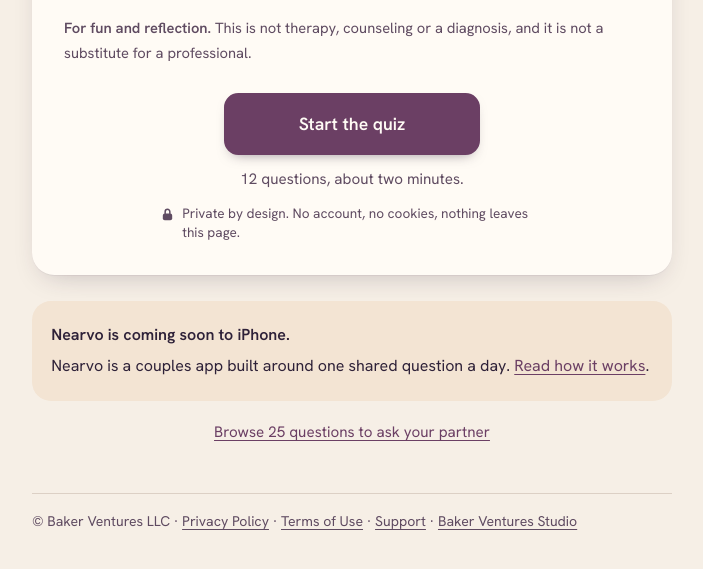
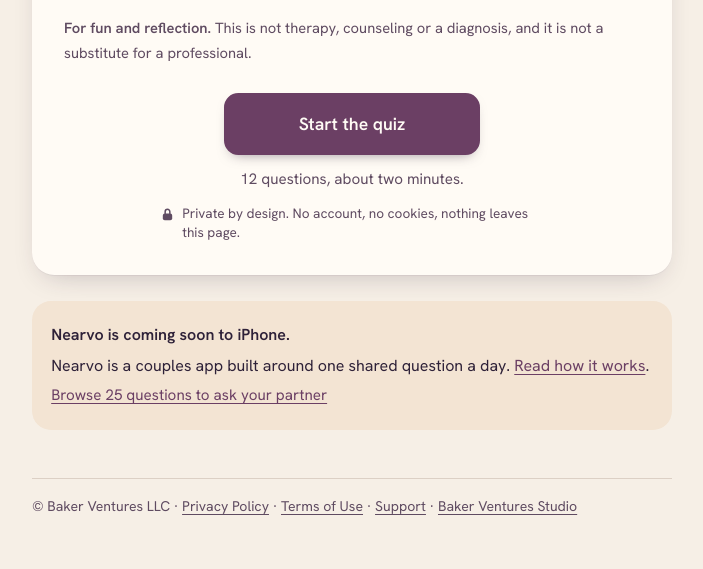
Before and after one commit to BakerVentures/bakerventures-site, a plain HTML site: page nearvo/quiz/index.html in a window 1280 px wide. Shown: the part 648-1217 px from the top of the page, without its empty margins (288-991 px from the left). Drawn offline with Linux system fonts and the light colour scheme.

Commit message:
Quiz: questions link lives in the CTA block, roomier question-group bands
Co-Authored-By: Claude Sonnet 5.5 <noreply@anthropic.com>

```diff
--- a/nearvo/quiz/index.html
+++ b/nearvo/quiz/index.html
@@ -85,8 +85,8 @@
 <p><strong>Keep the conversation going with Nearvo.</strong></p>
 <p><a class="btn" href="/nearvo/">Get Nearvo for iPhone</a></p>
 </div>
+<p class="more"><a href="/nearvo/questions/">Browse 25 questions to ask your partner</a></p>
 </section>
-<p class="more"><a href="/nearvo/questions/">Browse 25 questions to ask your partner</a></p>
 </main>
 <footer>&copy; Baker Ventures LLC &middot; <a href="/nearvo/privacy/">Privacy Policy</a> &middot; <a href="/nearvo/terms/">Terms of Use</a> &middot; <a href="/nearvo/support/">Support</a> &middot; <a href="/">Baker Ventures Studio</a></footer>
 </div>
--- a/nearvo/quiz/quiz.css
+++ b/nearvo/quiz/quiz.css
@@ -95,7 +95,7 @@ footer a{color:var(--muted)}
 .skip{position:absolute;left:1rem;top:-4rem;z-index:10;background:var(--accent);color:var(--accent-fg);padding:.6rem 1rem;border-radius:.6rem;font-weight:600;text-decoration:none}
 .skip:focus{top:.75rem}
 main:focus{outline:none}
-.more{margin:1.2rem 0 0;text-align:center;font-size:.95rem}
+.more{margin:.9rem 0 0;font-size:.95rem}
 nav.nav a{display:inline-block;min-height:2.75rem;line-height:2.75rem}
 .qgroup{margin-top:1.2rem}
 .qgroup .essence{margin-bottom:.6rem}
@@ -105,4 +105,4 @@ ol.qs li::before{content:counter(q);position:absolute;left:.9rem;top:.85rem;widt
 .jump ul{list-style:none;margin:1rem 0 0;padding:0;display:flex;flex-wrap:wrap;gap:.5rem}
 .jump a{display:inline-flex;align-items:center;min-height:2.75rem;padding:.2rem .9rem;border-radius:2rem;background:var(--row);box-shadow:var(--rowshadow);color:var(--fg);text-decoration:none;font-weight:600;font-size:.92rem}
 .jump a:hover{background:var(--rowsel)}
-@media (min-width:46rem){.qgroup .band{aspect-ratio:4/1}}
+@media (min-width:46rem){.qgroup .band{aspect-ratio:2.4/1}}
```
